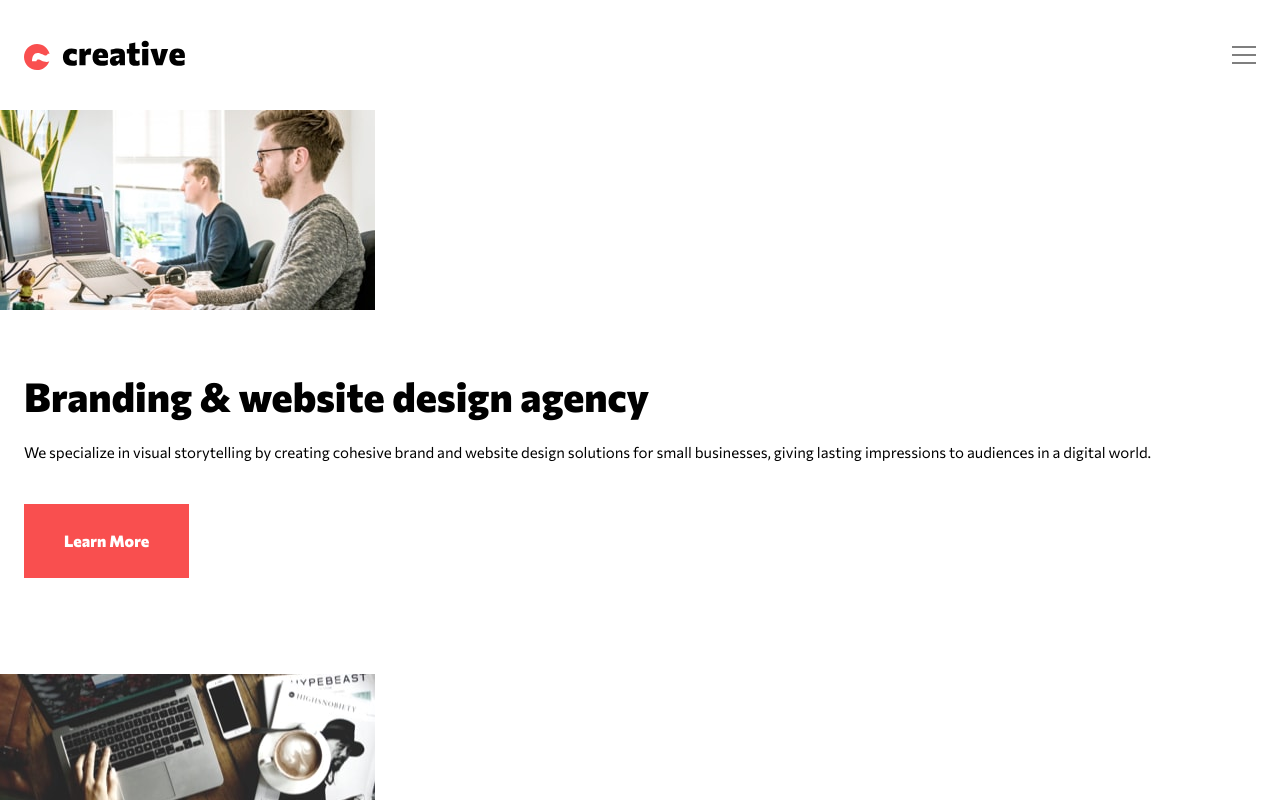
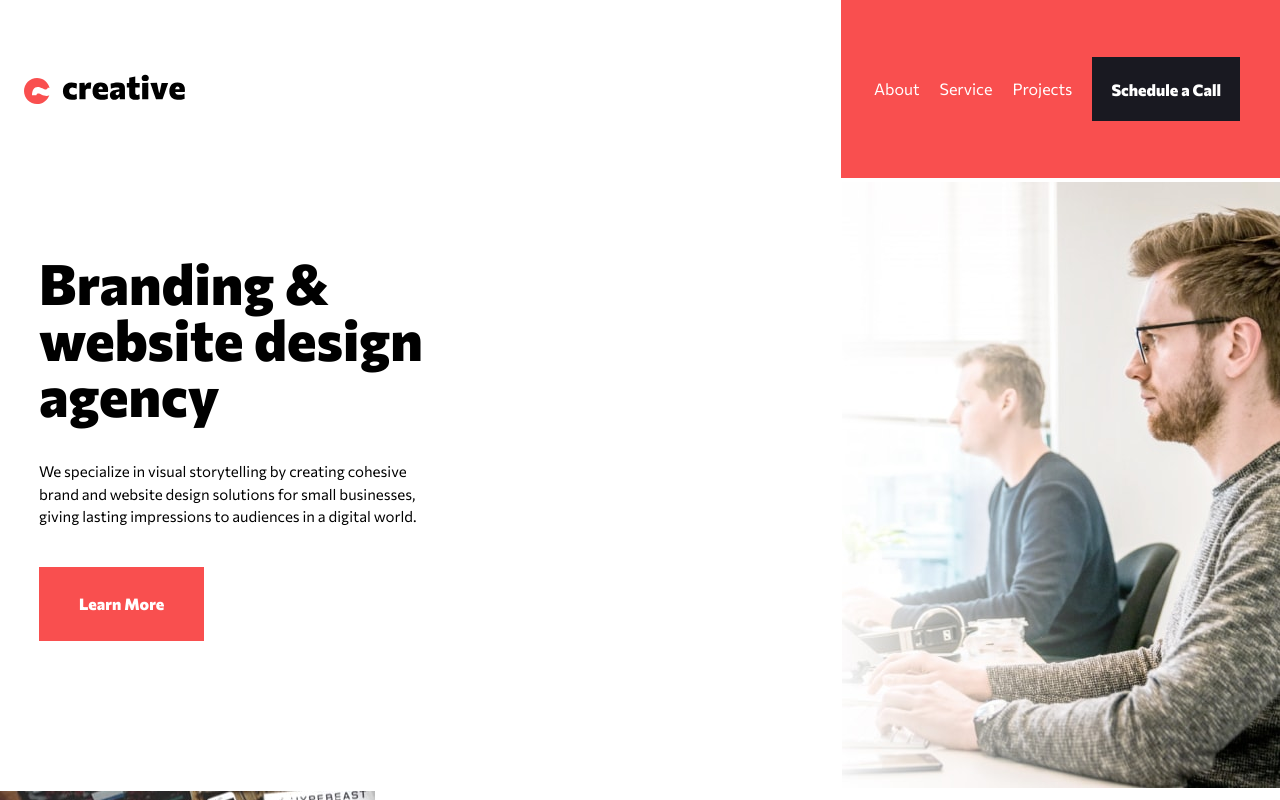
Before and after one commit to aroquega/creative-agency, a React (Vite) app in the folder site/: page / in a window 1280 px wide. Shown: the top 800 px of the page. Built offline with nearby package versions, Linux system fonts and the light colour scheme.

Commit message:
chore: Agrega hero en tablet

```diff
--- a/site/src/App.tsx
+++ b/site/src/App.tsx
@@ -12,16 +12,32 @@ import { BulletItem } from "./components/BulletItem";
 function App() {
   return (
     <>
-      <header className="py-10 px-6 flex justify-between items-center">
-        <img src={logo} />
-        <img src={menu} />
+      <header className="flex md:items-stretch">
+        <div className="py-10 px-6 flex items-center justify-between flex-1">
+          <img src={logo} />
+          <div className="md:hidden">
+            <img src={menu} />
+          </div>
+        </div>
+        <nav className="hidden md:block bg-red h-full py-[57px] pl-[33px] pr-10">
+          <ul className="flex h-full space-x-5 text-white items-center">
+            <li>About</li>
+            <li>Service</li>
+            <li>Projects</li>
+            <li>
+              <button className="bg-black pt-[23px] px-[19px] pb-[21px] font-extrabold leading-tight">
+                Schedule a Call
+              </button>
+            </li>
+          </ul>
+        </nav>
       </header>
-      <img src={heroMobile} alt="Our Team" />
-      <div className="px-6 pt-14 pb-24">
-        <h1 className="text-[40px] font-extrabold">
+      <img className="md:hidden" src={heroMobile} alt="Our Team" />
+      <div className="px-6 md:px-[39px] md:pb-[150px] pt-14 md:pt-[77px] pb-24 md:bg-hero-tablet bg-no-repeat bg-right">
+        <h1 className="text-[40px] md:text-[56px] max-w-[398px] font-extrabold leading-none h-[181px]">
           Branding & website design agency
         </h1>
-        <p className="text-[15px] mt-[15px] mb-10">
+        <p className="max-w-[398px] text-[15px] mt-[15px] md:mt-[24px] mb-10 md:mb-8 font-normal leading-normal h-[75px]">
           We specialize in visual storytelling by creating cohesive brand and
           website design solutions for small businesses, giving lasting
           impressions to audiences in a digital world.
--- a/site/tailwind.config.js
+++ b/site/tailwind.config.js
@@ -10,6 +10,9 @@ export default {
         red: "#F94F4F",
         black: "#191921",
       },
+      backgroundImage: {
+        "hero-tablet": "url('/src/assets/tablet/image-hero.jpg')",
+      },
     },
   },
   plugins: [],
```
Also changed, not shown: site/src/assets/tablet/image-hero.jpg (added).
